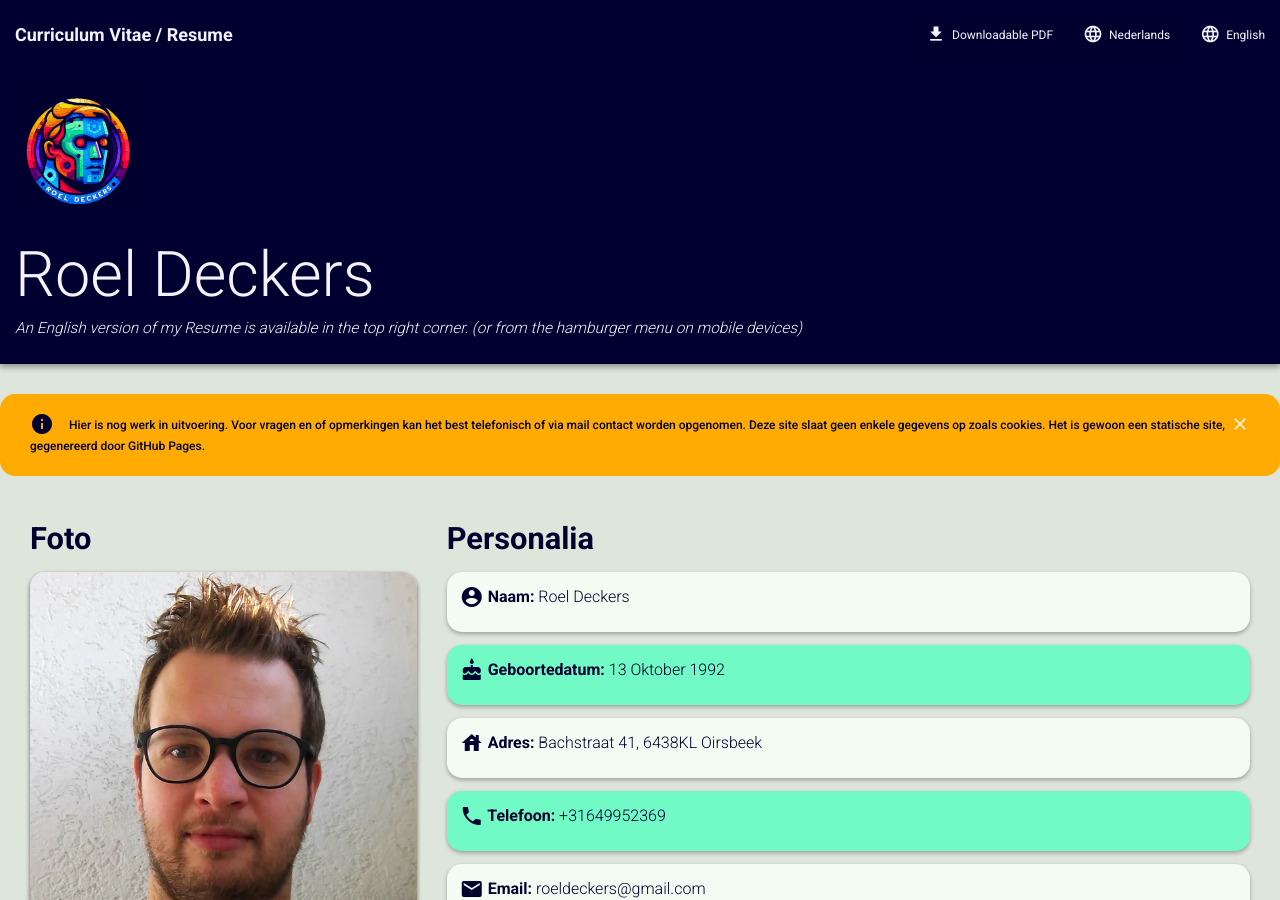
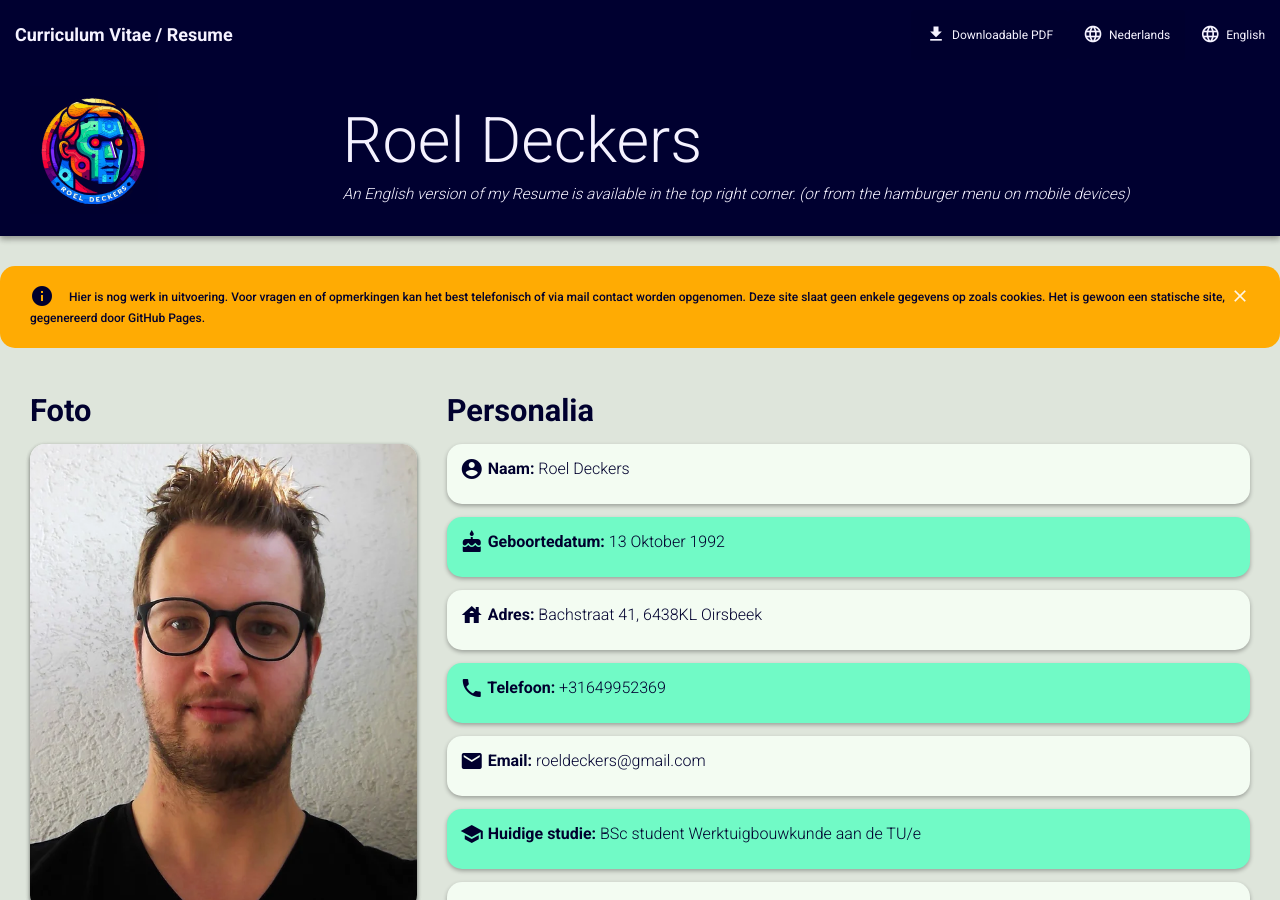
Before and after one commit to RoelD/CV, a Jekyll site: the page built from index.html, in a window 1280 px wide and 900 px high. Built offline with Jekyll 4.4.1, drawn with Linux system fonts in a browser that asks for light colours.

Commit message:
Revert "Update index.html"
This reverts commit 81abf7c504b048770c3d812bbd302a172b8f8430.

This means that the title and the text will be on different lines. It doesn't look good. revert to previous state.

```diff
--- a/index.html
+++ b/index.html
@@ -10,11 +10,13 @@ much trouble.
 
 <div class="jumbotron">
   <div class="container-fluid">
-
+    <div class="col-sm-3">
       {% include svg/navBrandSmall.svg %}
-
+    </div>
+    <div class="col-sm-9">
       <h1>Roel Deckers</h1>
     <h4><em>An English version of my Resume is available in the top right corner. (or from the hamburger menu on mobile devices)</em></h4>
+    </div>
   </div>
 </div>
 
```
